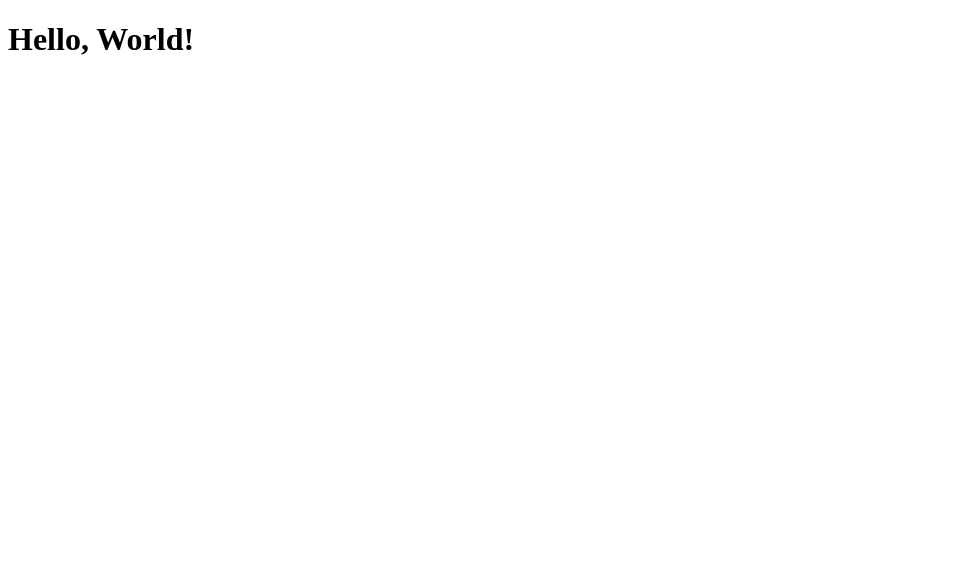
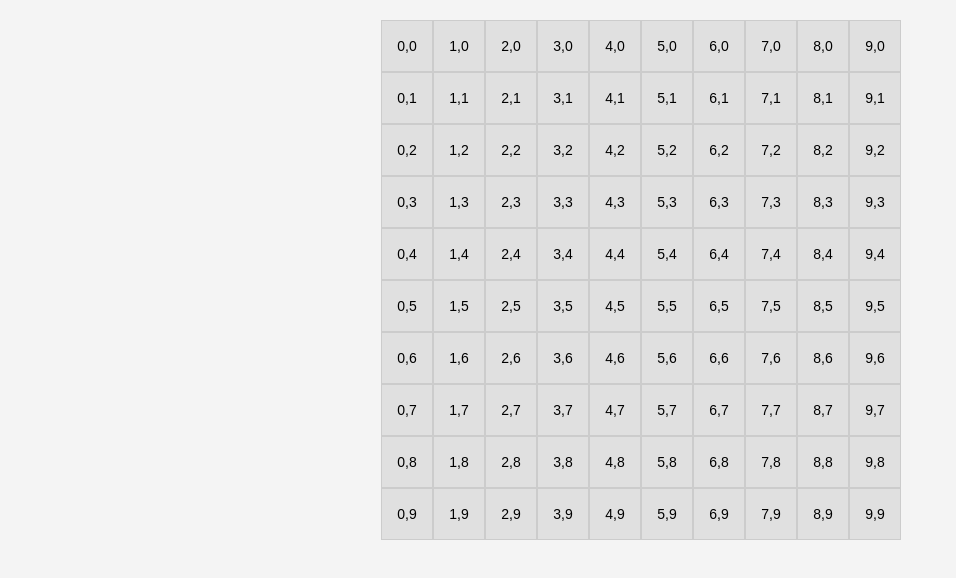
Before and after one commit to Mavrick-MAI/quest-master, a plain HTML site: page index.html in a window 1280 px wide. Shown: the whole page, without its empty margins (0-956 px from the left). Drawn offline with nearby package versions, Linux system fonts and the light colour scheme.

Commit message:
Test grid

```diff
--- a/index.html
+++ b/index.html
@@ -5,10 +5,21 @@
     <meta name="viewport" content="width=device-width, initial-scale=1.0" />
     <title>Document</title>
     <script src="https://unpkg.com/vue@3/dist/vue.global.js"></script>
-</head>
-<body>
+    <link rel="stylesheet" href="style.css" />
+  </head>
+  <body>
     <div id="app">
-        <h1>{{ message }}</h1>
+      <div class="grid">
+        <div v-for="(row, rowIndex) in grid" :key="rowIndex">
+          <div
+            v-for="(cell, colIndex) in row"
+            :key="`${rowIndex}-${colIndex}`"
+            class="cell"
+          >
+            <span>{{ cell }}</span>
+          </div>
+        </div>
+      </div>
     </div>
     <script src="script.js"></script>
   </body>
--- a/script.js
+++ b/script.js
@@ -3,8 +3,16 @@
     const app = Vue.createApp({
         data() {
           return {
-            message: 'Hello, World!'
+            gridSize: 10,
+            playerPosition: { row: 0, col: 0 }, // Player starts at top-left corner
           };
+        },
+        computed: {
+          grid() {
+            return Array.from({ length: this.gridSize }, (_, row) =>
+              Array.from({ length: this.gridSize }, (_, col) => `${row},${col}`)
+            );
+          }
         }
       });
 
--- /dev/null
+++ b/style.css
@@ -0,0 +1,33 @@
+body {
+  font-family: Arial, sans-serif;
+  text-align: center;
+  margin: 0;
+  padding: 0;
+  background-color: #f4f4f4;
+}
+
+.grid {
+  display: grid;
+  grid-template-columns: repeat(10, 50px);
+  /* grid-template-rows: repeat(10, 50px); */
+  gap: 2px;
+  justify-content: center;
+  margin: 20px auto;
+}
+
+.cell {
+  width: 50px;
+  height: 50px;
+  background-color: #e0e0e0;
+  display: flex;
+  justify-content: center;
+  align-items: center;
+  border: 1px solid #ccc;
+  font-size: 14px;
+}
+
+.cell.player {
+  background-color: #42b983;
+  color: white;
+  font-weight: bold;
+}
```
